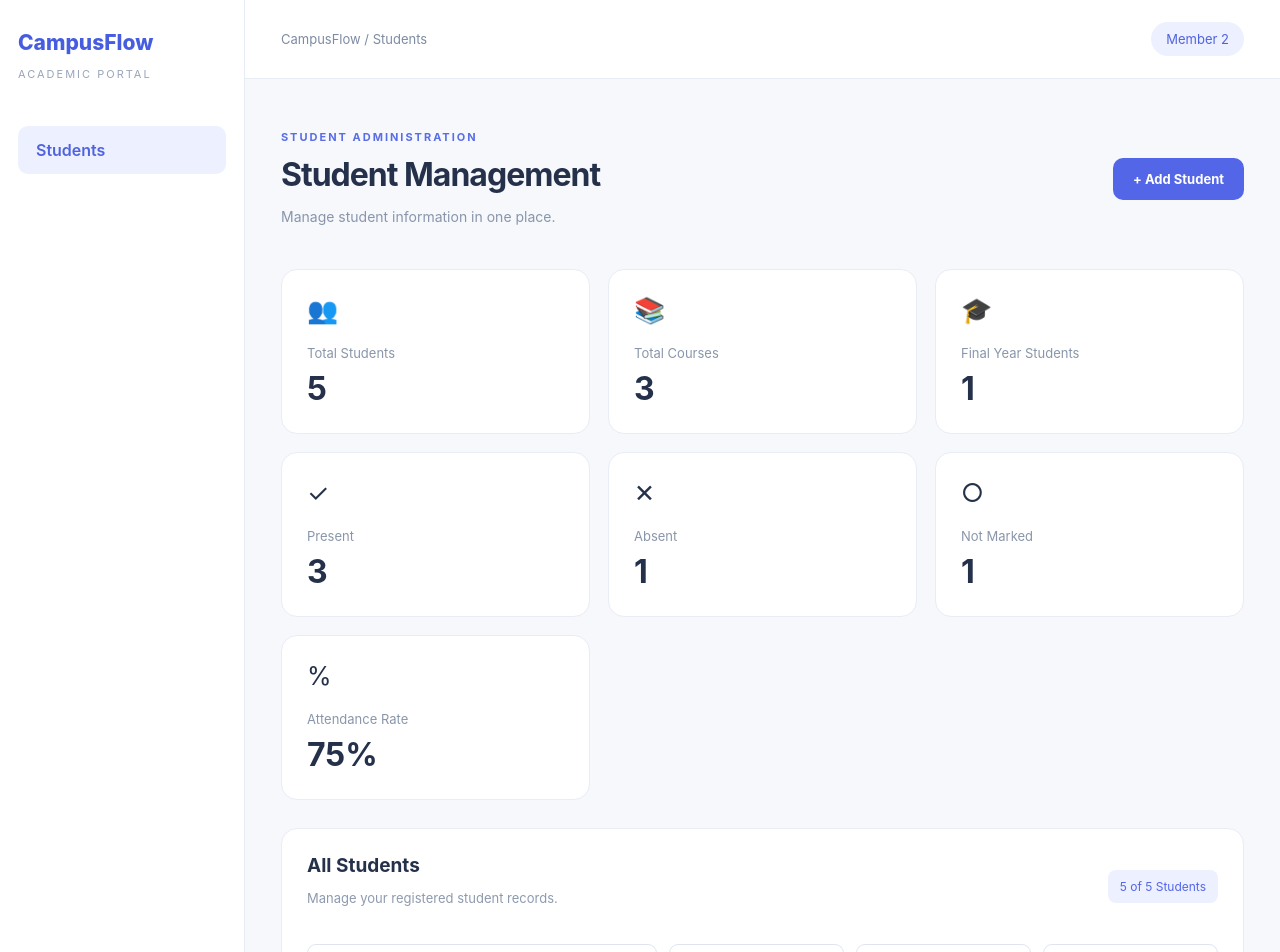
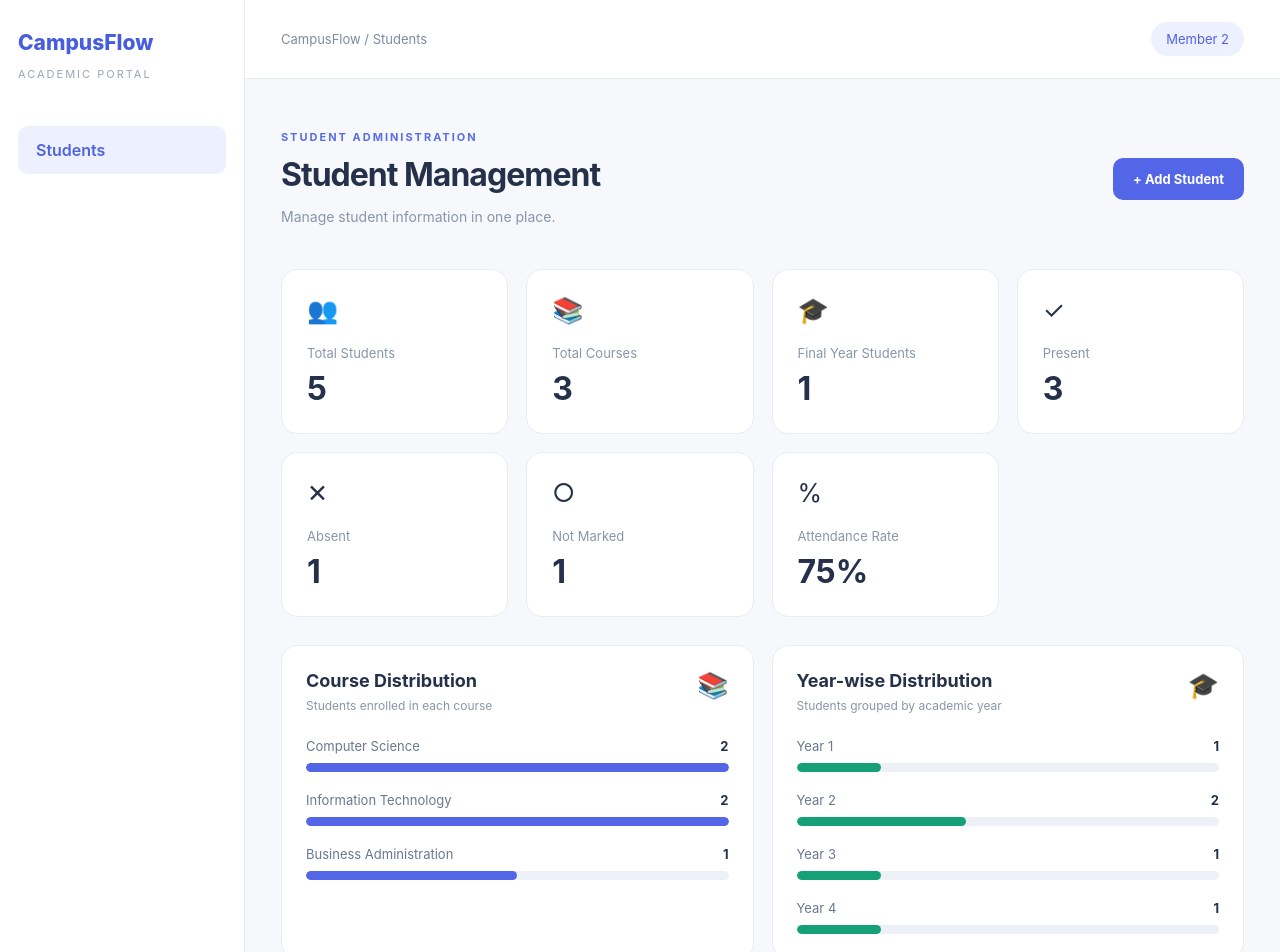
Before and after one commit to niteash/StudentManagementSystem, a React (Vite) app: page / in a window 1280 px wide. Shown: the top 952 px of the page. Built offline with nearby package versions, Linux system fonts and the light colour scheme.

Commit message:
feat: added dashboard analytics and improve student table

```diff
--- a/src/App.tsx
+++ b/src/App.tsx
@@ -111,7 +111,22 @@ const markedCount = presentCount + absentCount;
 const attendanceRate = markedCount === 0
   ? 0
   : Math.round((presentCount / markedCount) * 100);
+const courseDistribution = Object.entries(
+    students.reduce<Record<string, number>>((acc, student) => {
+      acc[student.course] = (acc[student.course] || 0) + 1;
+      return acc;
+    }, {})
+  ).sort((a, b) => b[1] - a[1]);
 
+const yearDistribution = [1, 2, 3, 4].map((year) => ({
+    year,
+    count: students.filter((student) => student.year === year).length,
+  }));
+
+  const maxCourseCount = Math.max(
+    1,
+    ...courseDistribution.map(([, count]) => count)
+  );
   return (
     <div className="app-layout">
       <aside className="sidebar">
@@ -171,6 +186,7 @@ const attendanceRate = markedCount === 0
           )}
 
           <div className="stats-grid">
+
             <div className="stat-card">
               <span>👥</span>
               <p>Total Students</p>
@@ -212,7 +228,73 @@ const attendanceRate = markedCount === 0
               <h2>{attendanceRate}%</h2>
             </div>
           </div>
+          <section className="analytics-grid">
+            <div className="analytics-card">
+              <div className="analytics-heading">
+                <div>
+                  <h2>Course Distribution</h2>
+                  <p>Students enrolled in each course</p>
+                </div>
+                <span>📚</span>
+              </div>
 
+              {courseDistribution.length === 0 ? (
+                <p className="analytics-empty">No course data available yet.</p>
+              ) : (
+                <div className="analytics-list">
+                  {courseDistribution.map(([course, count]) => (
+                    <div className="analytics-item" key={course}>
+                      <div className="analytics-label">
+                        <span>{course}</span>
+                        <strong>{count}</strong>
+                      </div>
+                      <div className="progress-track">
+                        <div
+                          className="progress-fill course-fill"
+                          style={{
+                            width: `${(count / maxCourseCount) * 100}%`,
+                          }}
+                        />
+                      </div>
+                    </div>
+                  ))}
+                </div>
+              )}
+            </div>
+
+            <div className="analytics-card">
+              <div className="analytics-heading">
+                <div>
+                  <h2>Year-wise Distribution</h2>
+                  <p>Students grouped by academic year</p>
+                </div>
+                <span>🎓</span>
+              </div>
+
+              <div className="analytics-list">
+                {yearDistribution.map(({ year, count }) => (
+                  <div className="analytics-item" key={year}>
+                    <div className="analytics-label">
+                      <span>Year {year}</span>
+                      <strong>{count}</strong>
+                    </div>
+                    <div className="progress-track">
+                      <div
+                        className="progress-fill year-fill"
+                        style={{
+                          width: `${
+                            totalStudents === 0
+                              ? 0
+                              : (count / totalStudents) * 100
+                          }%`,
+                        }}
+                      />
+                    </div>
+                  </div>
+                ))}
+              </div>
+            </div>
+          </section>
           <StudentTable
             students={students}
             onDelete={deleteStudent}
--- a/src/styles.css
+++ b/src/styles.css
@@ -1,3 +1,4 @@
+
 :root {
   font-family: Inter, system-ui, sans-serif;
   color: #25314a;
@@ -12,7 +13,9 @@ body {
   margin: 0;
 }
 
-button, input, select {
+button,
+input,
+select {
   font: inherit;
 }
 
@@ -26,6 +29,8 @@ select:focus-visible {
   outline: 3px solid #a5b4fc;
   outline-offset: 2px;
 }
+
+/* Main application layout */
 
 .app-layout {
   display: flex;
@@ -102,6 +107,8 @@ select:focus-visible {
   padding: 40px 36px;
 }
 
+/* Page heading */
+
 .page-title {
   display: flex;
   justify-content: space-between;
@@ -128,6 +135,8 @@ h1 {
   font-size: 14px;
 }
 
+/* Buttons */
+
 .btn-primary {
   background: #5366e8;
   color: white;
@@ -136,6 +145,7 @@ h1 {
   border-radius: 10px;
   font-size: 13px;
   font-weight: 700;
+  transition: background 0.2s;
 }
 
 .btn-primary:hover {
@@ -149,11 +159,60 @@ h1 {
   border-radius: 10px;
 }
 
+.btn-edit {
+  background: #edf0ff;
+  color: #5366e8;
+  border: none;
+  padding: 9px 12px;
+  border-radius: 8px;
+  font-weight: 600;
+}
+
+.btn-edit:hover {
+  background: #dfe4ff;
+}
+
+.btn-delete {
+  background: #fff0f0;
+  color: #d64c4c;
+  border: none;
+  padding: 9px 12px;
+  border-radius: 8px;
+}
+
+.btn-delete:hover {
+  background: #ffe0e0;
+}
+
+.action-buttons {
+  display: flex;
+  align-items: center;
+  gap: 8px;
+}
+
+.action-buttons button {
+  white-space: nowrap;
+}
+
+/* Dashboard statistics */
+
 .stats-grid {
   display: grid;
-  grid-template-columns: repeat(3, minmax(0, 1fr));
+  grid-template-columns: repeat(4, minmax(0, 1fr));
   gap: 18px;
   margin-bottom: 28px;
+}
+
+@media (max-width: 900px) {
+  .stats-grid {
+    grid-template-columns: repeat(2, minmax(0, 1fr));
+  }
+}
+
+@media (max-width: 480px) {
+  .stats-grid {
+    grid-template-columns: 1fr;
+  }
 }
 
 .stat-card {
@@ -161,6 +220,12 @@ h1 {
   padding: 25px;
   border-radius: 16px;
   border: 1px solid #e8ecf4;
+  transition: transform 0.2s, box-shadow 0.2s;
+}
+
+.stat-card:hover {
+  transform: translateY(-3px);
+  box-shadow: 0 8px 20px rgba(37, 49, 74, 0.06);
 }
 
 .stat-card span {
@@ -177,6 +242,97 @@ h1 {
   margin: 0;
   font-size: 32px;
 }
+
+/* Dashboard analytics */
+
+.analytics-grid {
+  display: grid;
+  grid-template-columns: repeat(2, minmax(0, 1fr));
+  gap: 18px;
+  margin-bottom: 28px;
+}
+
+.analytics-card {
+  background: white;
+  border: 1px solid #e8ecf4;
+  border-radius: 16px;
+  padding: 24px;
+  min-width: 0;
+}
+
+.analytics-heading {
+  display: flex;
+  justify-content: space-between;
+  align-items: flex-start;
+  margin-bottom: 25px;
+}
+
+.analytics-heading h2 {
+  font-size: 18px;
+  margin: 0 0 7px;
+}
+
+.analytics-heading p {
+  font-size: 12px;
+  color: #8996aa;
+  margin: 0;
+}
+
+.analytics-heading > span {
+  font-size: 25px;
+}
+
+.analytics-list {
+  display: grid;
+  gap: 20px;
+}
+
+.analytics-item {
+  display: grid;
+  gap: 9px;
+}
+
+.analytics-label {
+  display: flex;
+  justify-content: space-between;
+  font-size: 13px;
+  color: #69788f;
+  gap: 12px;
+}
+
+.analytics-label strong {
+  color: #25314a;
+}
+
+.progress-track {
+  height: 9px;
+  background: #edf0f6;
+  border-radius: 20px;
+  overflow: hidden;
+}
+
+.progress-fill {
+  height: 100%;
+  border-radius: 20px;
+  transition: width 0.3s ease;
+}
+
+.course-fill {
+  background: #5366e8;
+}
+
+.year-fill {
+  background: #16a078;
+}
+
+.analytics-empty {
+  color: #8996aa;
+  font-size: 13px;
+  text-align: center;
+  padding: 25px 0;
+}
+
+/* Student table */
 
 .table-card {
   background: white;
@@ -263,27 +419,146 @@ td {
   font-weight: 800;
 }
 
-.status {
-  background: #eef1f7;
-  color: #69788f;
-  padding: 7px 10px;
-  border-radius: 7px;
-  font-size: 11px;
+/* Attendance management */
+
+.attendance-select {
+  min-width: 125px;
+  padding: 8px 10px;
+  border: 1px solid #dce2ea;
+  border-radius: 8px;
+  font-size: 12px;
+  font-weight: 600;
+  cursor: pointer;
+  transition: border-color 0.2s, box-shadow 0.2s;
 }
 
-.btn-delete {
-  background: #fff0f0;
-  color: #d64c4c;
-  border: none;
-  padding: 9px 12px;
-  border-radius: 8px;
+.attendance-select:focus-visible {
+  outline: 3px solid #a5b4fc;
+  outline-offset: 2px;
 }
+
+.attendance-present {
+  border-color: #86efac;
+  background: #f0fdf4;
+  color: #166534;
+}
+
+.attendance-absent {
+  border-color: #fca5a5;
+  background: #fef2f2;
+  color: #991b1b;
+}
+
+.attendance-not-marked {
+  border-color: #d1d5db;
+  background: #f9fafb;
+  color: #4b5563;
+}
+
+/* Empty state */
 
 .empty-state {
   padding: 60px;
   text-align: center;
   color: #8996aa;
 }
+
+/* Search and filters */
+
+.student-toolbar {
+  display: grid;
+  grid-template-columns: minmax(220px, 2fr) repeat(3, minmax(130px, 1fr));
+  gap: 12px;
+  padding: 0 25px 22px;
+}
+
+.search-input,
+.filter-select {
+  width: 100%;
+  min-width: 0;
+  border: 1px solid #dfe4ee;
+  background: white;
+  border-radius: 9px;
+  padding: 11px 12px;
+  color: #25314a;
+  font-size: 13px;
+}
+
+.search-input:focus,
+.filter-select:focus {
+  border-color: #5366e8;
+}
+
+/* Pagination */
+
+.pagination {
+  display: flex;
+  justify-content: space-between;
+  align-items: center;
+  gap: 15px;
+  padding: 18px 25px;
+  border-top: 1px solid #eff1f6;
+  flex-wrap: wrap;
+}
+
+.pagination-info {
+  color: #8996aa;
+  font-size: 12px;
+}
+
+.pagination-controls {
+  display: flex;
+  align-items: center;
+  gap: 10px;
+  font-size: 12px;
+  color: #69788f;
+}
+
+.pagination-controls select {
+  border: 1px solid #dfe4ee;
+  border-radius: 7px;
+  padding: 7px;
+  background: white;
+}
+
+.page-btn {
+  border: 1px solid #dfe4ee;
+  background: white;
+  color: #5366e8;
+  border-radius: 7px;
+  padding: 8px 11px;
+}
+
+.page-btn:disabled {
+  opacity: 0.45;
+  cursor: not-allowed;
+}
+
+.page-number {
+  font-weight: 600;
+  white-space: nowrap;
+}
+
+/* Notifications */
+
+.notification {
+  background: #e9f8f0;
+  color: #24885c;
+  padding: 14px 18px;
+  border-radius: 10px;
+  margin-bottom: 20px;
+  display: flex;
+  justify-content: space-between;
+}
+
+.notification button {
+  border: none;
+  background: transparent;
+  color: inherit;
+  cursor: pointer;
+}
+
+/* Modal */
 
 .modal-overlay {
   position: fixed;
@@ -362,21 +637,16 @@ td {
   font-size: 12px;
 }
 
-.notification {
-  background: #e9f8f0;
-  color: #24885c;
-  padding: 14px 18px;
-  border-radius: 10px;
-  margin-bottom: 20px;
-  display: flex;
-  justify-content: space-between;
-}
+/* Responsive layout */
 
-.notification button {
-  border: none;
-  background: transparent;
-  color: inherit;
-  cursor: pointer;
+@media (max-width: 900px) {
+  .student-toolbar {
+    grid-template-columns: repeat(2, minmax(0, 1fr));
+  }
+
+  .search-input {
+    grid-column: 1 / -1;
+  }
 }
 
 @media (max-width: 800px) {
@@ -391,6 +661,10 @@ td {
   .topbar {
     padding: 18px;
   }
+
+  .analytics-grid {
+    grid-template-columns: 1fr;
+  }
 }
 
 @media (max-width: 600px) {
@@ -402,126 +676,7 @@ td {
   .stats-grid {
     grid-template-columns: 1fr;
   }
-}
 
-
-.action-buttons {
-  display: flex;
-  align-items: center;
-  gap: 8px;
-}
-
-.btn-edit {
-  background: #edf0ff;
-  color: #5366e8;
-  border: none;
-  padding: 9px 12px;
-  border-radius: 8px;
-  font-weight: 600;
-}
-
-.btn-edit:hover {
-  background: #dfe4ff;
-}
-
-.btn-delete:hover {
-  background: #ffe0e0;
-}
-
-.action-buttons button {
-  white-space: nowrap;
-}
-
-@media (max-width: 600px) {
-  .action-buttons {
-    flex-direction: column;
-    align-items: stretch;
-  }
-}
-
-.student-toolbar {
-  display: grid;
-  grid-template-columns: minmax(220px, 2fr) repeat(3, minmax(130px, 1fr));
-  gap: 12px;
-  padding: 0 25px 22px;
-}
-
-.search-input,
-.filter-select {
-  width: 100%;
-  min-width: 0;
-  border: 1px solid #dfe4ee;
-  background: white;
-  border-radius: 9px;
-  padding: 11px 12px;
-  color: #25314a;
-  font-size: 13px;
-}
-
-.search-input:focus,
-.filter-select:focus {
-  border-color: #5366e8;
-}
-
-.pagination {
-  display: flex;
-  justify-content: space-between;
-  align-items: center;
-  gap: 15px;
-  padding: 18px 25px;
-  border-top: 1px solid #eff1f6;
-  flex-wrap: wrap;
-}
-
-.pagination-info {
-  color: #8996aa;
-  font-size: 12px;
-}
-
-.pagination-controls {
-  display: flex;
-  align-items: center;
-  gap: 10px;
-  font-size: 12px;
-  color: #69788f;
-}
-
-.pagination-controls select {
-  border: 1px solid #dfe4ee;
-  border-radius: 7px;
-  padding: 7px;
-  background: white;
-}
-
-.page-btn {
-  border: 1px solid #dfe4ee;
-  background: white;
-  color: #5366e8;
-  border-radius: 7px;
-  padding: 8px 11px;
-}
-
-.page-btn:disabled {
-  opacity: 0.45;
-  cursor: not-allowed;
-}
-
-.page-number {
-  font-weight: 600;
-  white-space: nowrap;
-}
-
-@media (max-width: 900px) {
-  .student-toolbar {
-    grid-template-columns: repeat(2, minmax(0, 1fr));
-  }
-
-  .search-input {
-    grid-column: 1 / -1;
-  }
-}
-
-@media (max-width: 600px) {
   .student-toolbar {
     grid-template-columns: 1fr;
     padding: 0 16px 18px;
@@ -541,46 +696,12 @@ td {
     flex-wrap: wrap;
   }
 
-  /* Attendance Management */
+  .action-buttons {
+    flex-direction: column;
+    align-items: stretch;
+  }
 
-.attendance-select {
-  min-width: 125px;
-  padding: 7px 10px;
-  border: 1px solid #dce2ea;
-  border-radius: 7px;
-  background: #ffffff;
-  color: #334155;
-  font-size: 13px;
-  cursor: pointer;
-  outline: none;
+  .analytics-card {
+    padding: 18px;
+  }
 }
-
-.attendance-select:focus {
-  border-color: #6366f1;
-  box-shadow: 0 0 0 2px rgba(99, 102, 241, 0.12);
-}
-
-.attendance-present {
-  border-color: #86efac;
-  background: #f0fdf4;
-  color: #166534;
-}
-
-.attendance-absent {
-  border-color: #fca5a5;
-  background: #fef2f2;
-  color: #991b1b;
-}
-
-.attendance-not-marked {
-  border-color: #d1d5db;
-  background: #f9fafb;
-  color: #4b5563;
-}
-
-/* Responsive dashboard statistics */
-
-.stats-grid {
-  grid-template-columns: repeat(auto-fit, minmax(170px, 1fr));
-}
-}
```
Also changed, not shown: src/components/StudentTable.tsx (+78 -22 lines).
